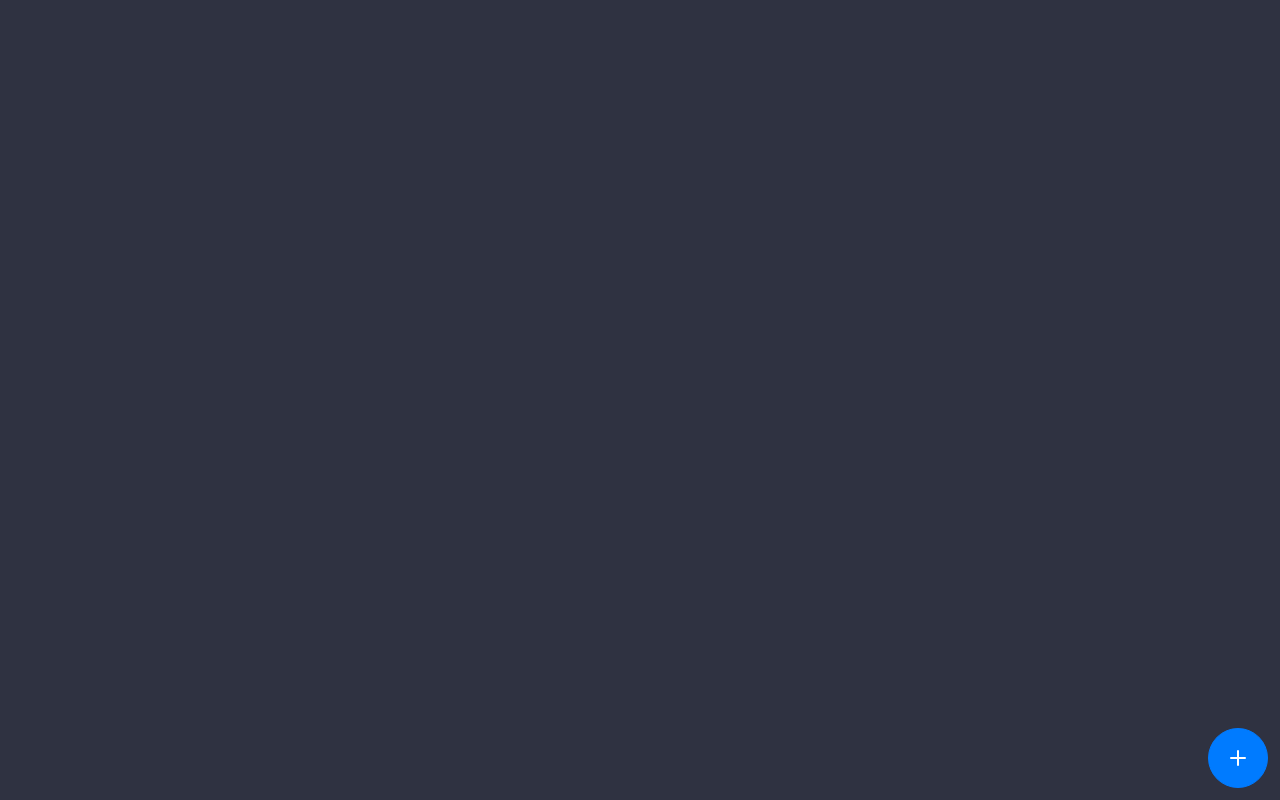
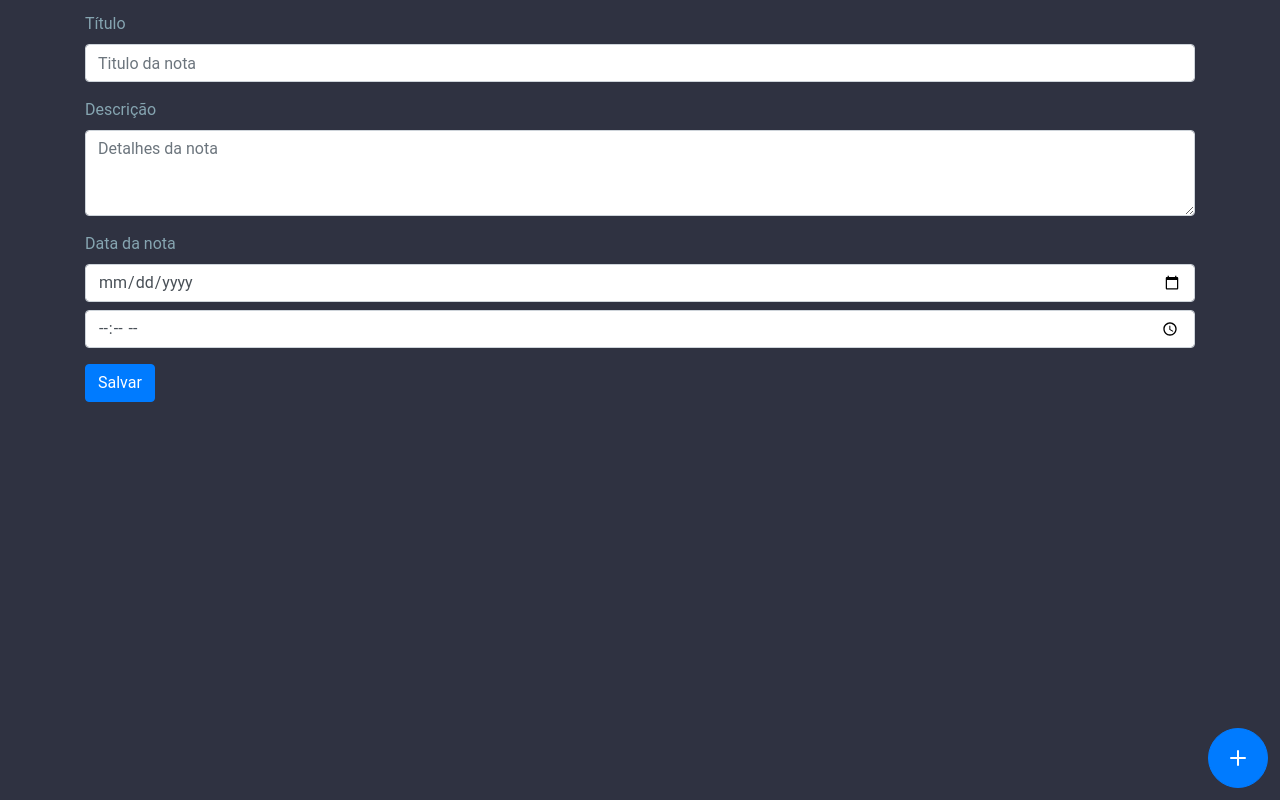
Before and after one commit to caiohsj/routine-memo, a React (Vite) app in the folder src/renderer/: page / in a window 1280 px wide. Built offline with nearby package versions, Linux system fonts and the light colour scheme.

Commit message:
feat: using react hook form to create notes

```diff
--- a/package.json
+++ b/package.json
@@ -25,7 +25,8 @@
     "bootstrap": "^4.6.0",
     "electron-updater": "^6.1.1",
     "lucide-react": "^0.292.0",
-    "react-bootstrap": "^2.9.1"
+    "react-bootstrap": "^2.9.1",
+    "react-hook-form": "^7.48.2"
   },
   "devDependencies": {
     "@electron-toolkit/eslint-config-prettier": "^1.0.1",
--- a/src/renderer/src/App.tsx
+++ b/src/renderer/src/App.tsx
@@ -2,19 +2,16 @@ import { useEffect, useState } from 'react'
 import Card from 'react-bootstrap/Card'
 import { FloatingActionButton } from './components/FloatingActionButton'
 import { Plus } from 'lucide-react'
+import { NoteForm, NoteFormInputs } from './components/NoteForm'
 
 type Note = {
   title: string
   description: string
-  day?: number
-  month?: number
-  year?: number
-  hour?: number
-  minutes?: number
+  date: Date
 }
 
 function App(): JSX.Element {
-  const [unnotifiedNotes] = useState<Note[]>([])
+  const [unnotifiedNotes, setUnnotifiedNotes] = useState<Note[]>([])
 
   useEffect(() => {
     setInterval(() => {
@@ -24,11 +21,11 @@ function App(): JSX.Element {
         const date = new Date()
 
         if (
-          task.day == date.getDate() &&
-          task.month == date.getMonth() + 1 &&
-          task.year == date.getFullYear() &&
-          task.hour == date.getHours() &&
-          task.minutes == date.getMinutes()
+          task.date.getDate() == date.getDate() &&
+          task.date.getMonth() == date.getMonth() &&
+          task.date.getFullYear() == date.getFullYear() &&
+          task.date.getHours() == date.getHours() &&
+          task.date.getMinutes() == date.getMinutes()
         ) {
           return task
         }
@@ -42,8 +39,20 @@ function App(): JSX.Element {
     }, 60000) // per minute
   }, [])
 
+  const createNote = ({ title, description, date, time }: NoteFormInputs): void => {
+    const newNote = {
+      title,
+      description,
+      date: new Date(`${date} ${time}`)
+    }
+
+    setUnnotifiedNotes([...unnotifiedNotes, newNote])
+  }
+
   return (
     <div className="container">
+      <NoteForm handleForm={createNote} />
+
       {unnotifiedNotes?.map((task) => {
         return (
           <Card key={task.title}>
--- /dev/null
+++ b/src/renderer/src/components/NoteForm/index.tsx
@@ -0,0 +1,47 @@
+import { Form, Button } from 'react-bootstrap'
+import { SubmitHandler, useForm } from 'react-hook-form'
+
+type NoteFormInputs = {
+  title: string
+  description: string
+  date: string
+  time: string
+}
+
+type NoteFormProps = {
+  handleForm(data: NoteFormInputs): void
+}
+
+const NoteForm = ({ handleForm }: NoteFormProps): JSX.Element => {
+  const { register, handleSubmit } = useForm<NoteFormInputs>()
+  const onSubmit: SubmitHandler<NoteFormInputs> = (data) => handleForm(data)
+
+  return (
+    <Form onSubmit={handleSubmit(onSubmit)}>
+      <Form.Group className="mb-3" controlId="inputTitle">
+        <Form.Label>Título</Form.Label>
+        <Form.Control type="text" placeholder="Titulo da nota" {...register('title')} />
+      </Form.Group>
+      <Form.Group className="mb-3" controlId="inputDescription">
+        <Form.Label>Descrição</Form.Label>
+        <Form.Control
+          as="textarea"
+          rows={3}
+          placeholder="Detalhes da nota"
+          {...register('description')}
+        />
+      </Form.Group>
+      <Form.Group className="mb-3" controlId="inputDate">
+        <Form.Label>Data da nota</Form.Label>
+        <Form.Control className="mb-2" type="date" {...register('date')} />
+        <Form.Control type="time" {...register('time')} />
+      </Form.Group>
+
+      <Button type="submit">Salvar</Button>
+    </Form>
+  )
+}
+
+export { NoteForm }
+
+export type { NoteFormInputs }
```
Also changed, not shown: 1 other file (tests, documents, lock files or other folders).
